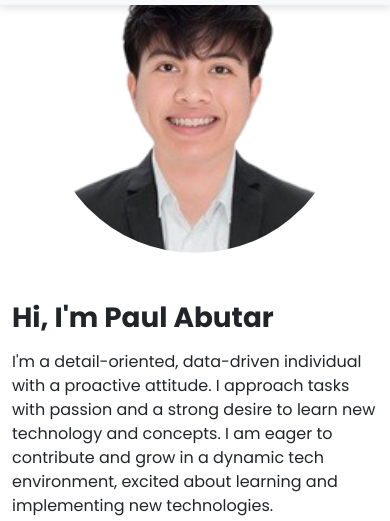
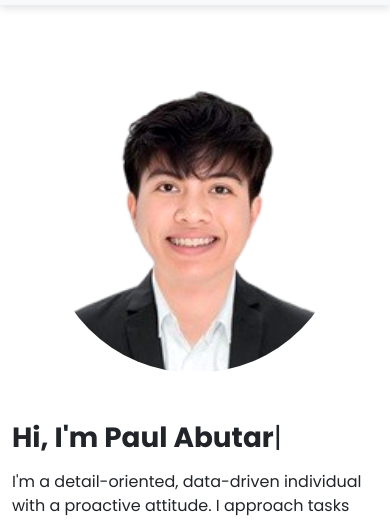
Before and after one commit to Takitaki23/paul_portfolio, a plain HTML site: page index.html in a window 390 px wide. Shown: the part 51-572 px from the top of the page. Drawn offline with nearby package versions, Linux system fonts and the light colour scheme.

Commit message:
Change Download CV Content | Add Some Animation

```diff
--- a/css/style.css
+++ b/css/style.css
@@ -56,11 +56,14 @@ html {
     padding-top: 50px; /* Adjust the top padding as needed */
 }
 
-.profile-image {
-    width: 300px; /* Adjust the width as needed */
-    height: 300px; /* Adjust the height as needed */
+.about-me-img img {
+    width: 300px;
+    height: 300px;
     object-fit: cover;
     border-radius: 50%;
+    filter: contrast(1.1) brightness(1.05); /* Adjust contrast and brightness */
+    image-rendering: -webkit-optimize-contrast; /* Ensure better rendering */
+    image-rendering: crisp-edges; /* For non-scaling, pixelated images */
 }
 
 .btn-outline-primary {
@@ -102,12 +105,26 @@ html {
     padding-top: 80px; /* Adjust based on the height of your fixed navbar */
     margin-top: -80px; /* Adjust based on the height of your fixed navbar */
 }
+.blink {
+    animation: blinker 1s linear infinite;
+  }
+
+  @keyframes blinker {
+    50% {
+      opacity: 0;
+    }
+  }
 
 /* Adjustments for mobile view */
 @media (max-width: 750px) {
+    .about-me-img img {
+        margin-top: 15rem;
+
+    }
     .technology_description h2{
-        margin-top: 10rem;
+        margin-top: 17rem;
 
     }
 
+
 }
--- a/index.html
+++ b/index.html
@@ -73,19 +73,19 @@
         <div class="row d-flex">
             <!-- About Me Image -->
             <div class="col-md-4 d-flex justify-content-center">
-                <div class="about-me-img">
+                <div class="about-me-img" style="">
                     <img src="assets/images/id_pic_nobackground.png" alt="my_profile_image" class="img-fluid profile-image">
                 </div>
             </div>
     <!-- About Me Description -->
 <div class="col-md-8">
     <div class="about-me-details mt-5">
-        <h1 class="fw-bold section-title">Hi, I'm Paul Abutar</h1>
+        <h1 class="fw-bold section-title">Hi, I'm Paul Abutar<span class="blink">|</span></h1>
         <p class="mt-3">
             I'm a detail-oriented, data-driven individual with a proactive attitude. I approach tasks with passion and a strong desire to learn new technology and concepts. I am eager to contribute and grow in a dynamic tech environment, excited about learning and implementing new technologies.
         </p>
         <div class="buttons mt-3 d-flex flex-column flex-md-row">
-            <a href="assets/images/ABUTAR,CHRISTIAN PAUL, C. RESUME.pdf" class="btn btn-primary mb-2 mb-md-0" download>
+            <a href="assets/images/ABUTAR, CHRISTIAN PAUL,  C - RESUME.pdf" class="btn btn-primary mb-2 mb-md-0" download>
                 <i class="fa fa-download"></i>
                 DOWNLOAD CV
             </a>
```
Also changed, not shown: 1 other file.
